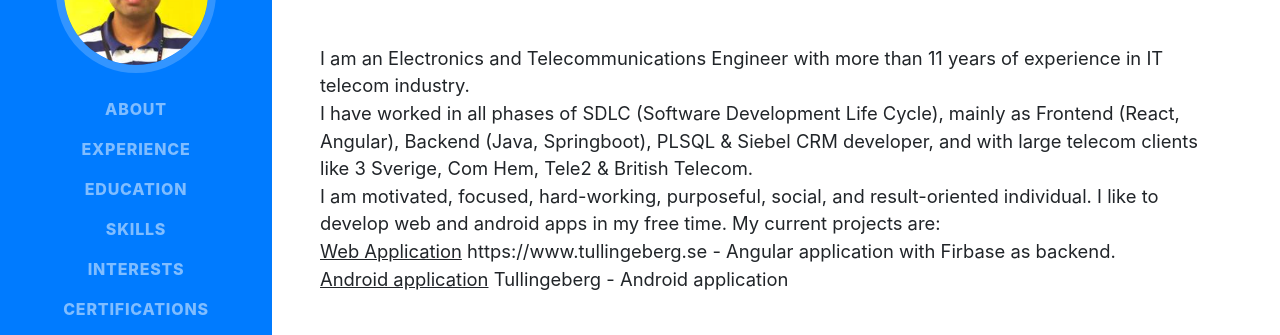
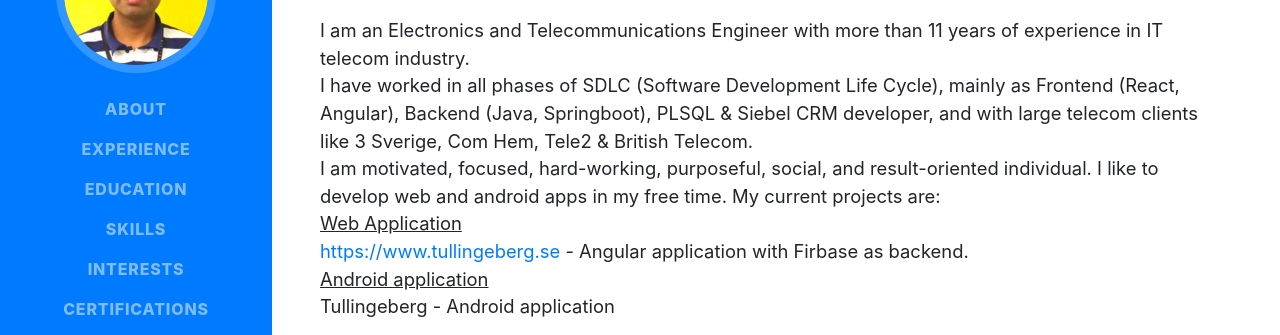
Before and after one commit to ashwinnarayanan09/profile, a website with bundled scripts: page index.html in a window 1280 px wide. Shown: the part 263-598 px from the top of the page. Built offline with nearby package versions, Linux system fonts and the light colour scheme; a web font is replaced by a local one.

Commit message:
added href

```diff
--- a/index.html
+++ b/index.html
@@ -104,10 +104,10 @@
 
           I like to develop web and android apps in my free time. My current projects are: <br>
 
-          <u>Web Application</u>
-          https://www.tullingeberg.se - Angular application with Firbase as backend.<br>
+          <u>Web Application</u><br>
+          <a href="https://www.tullingeberg.se">https://www.tullingeberg.se</a> - Angular application with Firbase as backend.<br>
 
-          <u>Android application</u>
+          <u>Android application</u> <br>
           Tullingeberg - Android application
         </p>
         <div class="social-icons">
```
